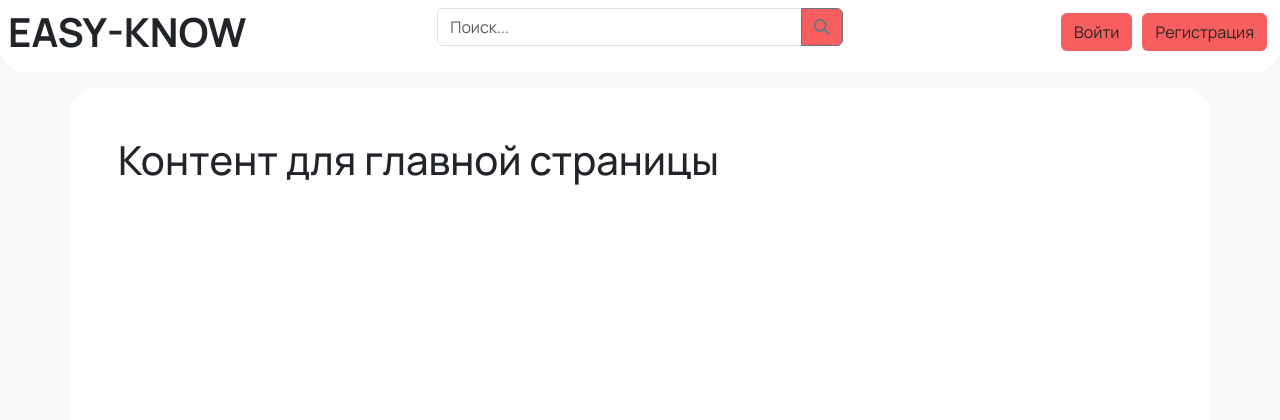
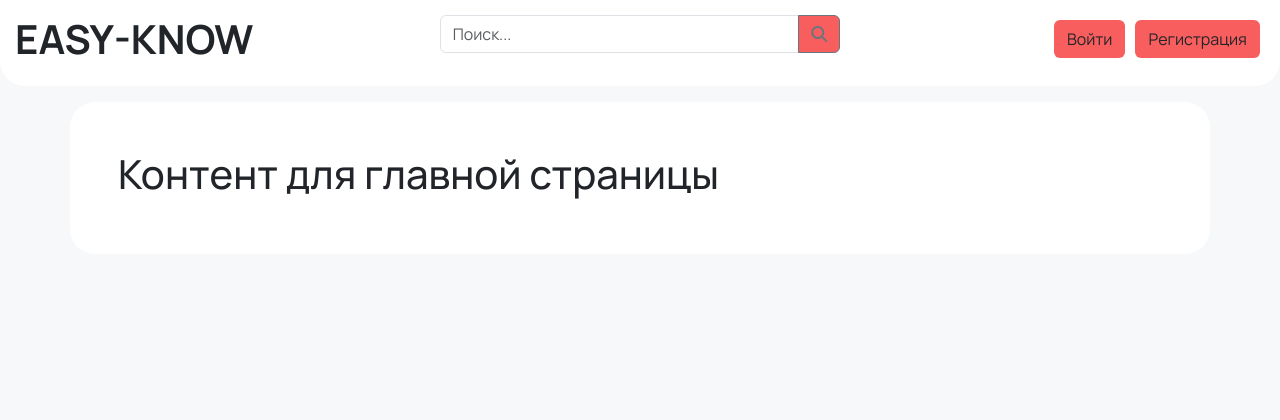
Before and after one commit to StatistIRL/Easy-Know, a Django app: template easyknow/templates/easyknow/index.html in a window 1280 px wide. Shown: the top 420 px of the page. Run offline with Django 5.2, Linux system fonts and the light colour scheme; the template is opened without the code that fills it, so the values that code supplies are empty.

Commit message:
fix(easyknow): Change base.html & fix padding for header

```diff
--- a/courses/templates/courses/catalog.html
+++ b/courses/templates/courses/catalog.html
@@ -8,6 +8,7 @@
 {% block title %}- Catalog{% endblock title %}
 
 {% block content %}
+<div class='container-fluid container-md content p-5 my-3'>
 <h1 class='courses-title'>Наши курсы:</h1>
 <div class="row row-cols-1 row-cols-md-3 g-4">
     {% for course in courses %}
@@ -21,5 +22,6 @@
     </div>
     {% endfor %}
 </div>
+</div>
 
 {% endblock content %}
--- a/easyknow/templates/easyknow/index.html
+++ b/easyknow/templates/easyknow/index.html
@@ -1,5 +1,7 @@
 {% extends "base.html" %}
 
 {% block content %}
+<div class='container-fluid container-md content p-5 my-3'>
     <h1>Контент для главной страницы</h1>
+</div>
 {% endblock content %}
--- a/static/css/main.css
+++ b/static/css/main.css
@@ -35,7 +35,7 @@
 .header {
     background-color: var(--panel-color);
     border-radius: 0 0 25px 25px;
-    padding: 25px;
+    padding: 15px !important;
 }
 
 .site-name {
--- a/templates/base.html
+++ b/templates/base.html
@@ -48,7 +48,7 @@
                 </div>
             </div>
         </nav>
-        <main class="main container-fluid container-md content p-5 my-3">
+        <main class="main">
             {% block content %}
 
             {% endblock content %}
```
